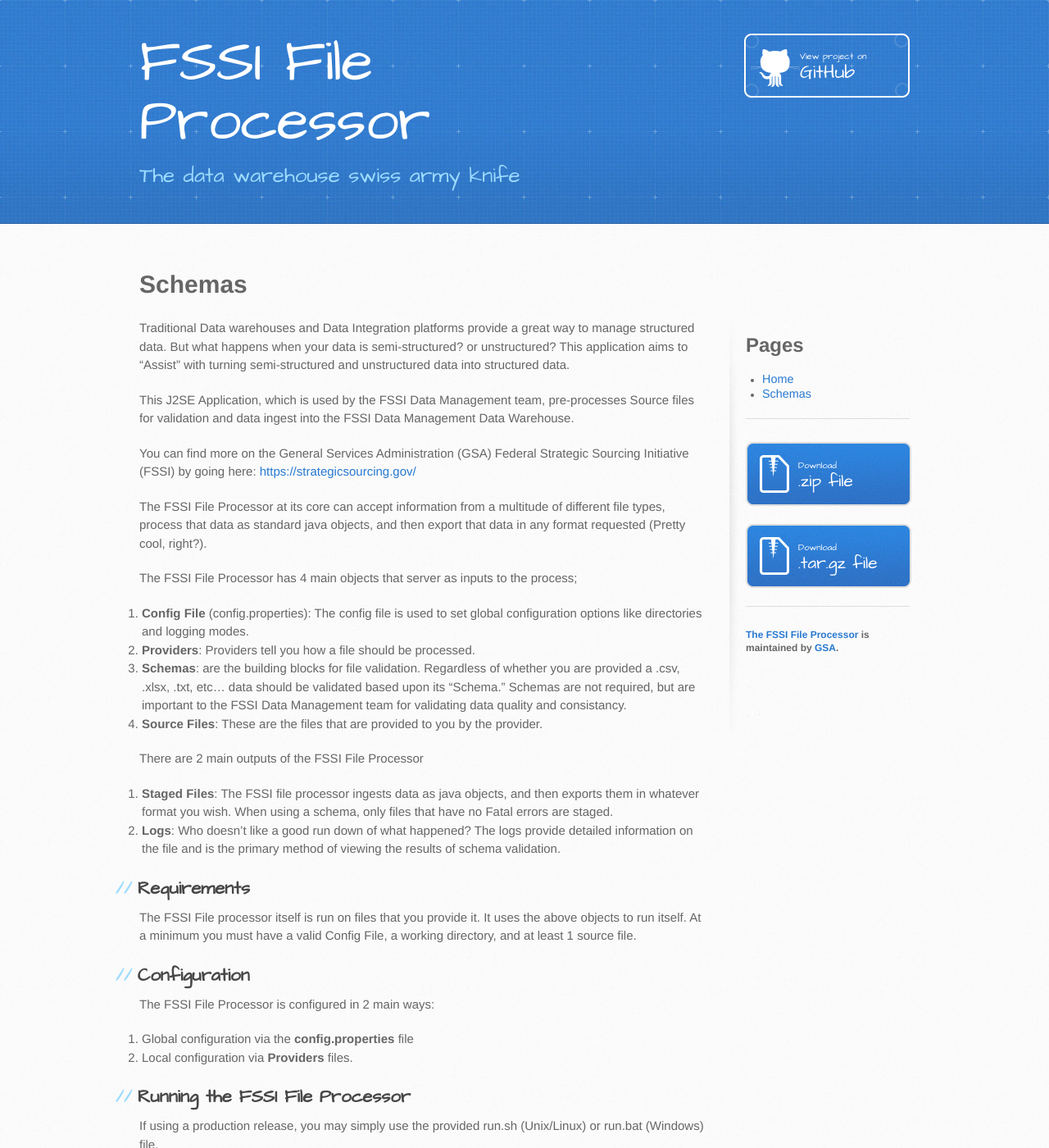
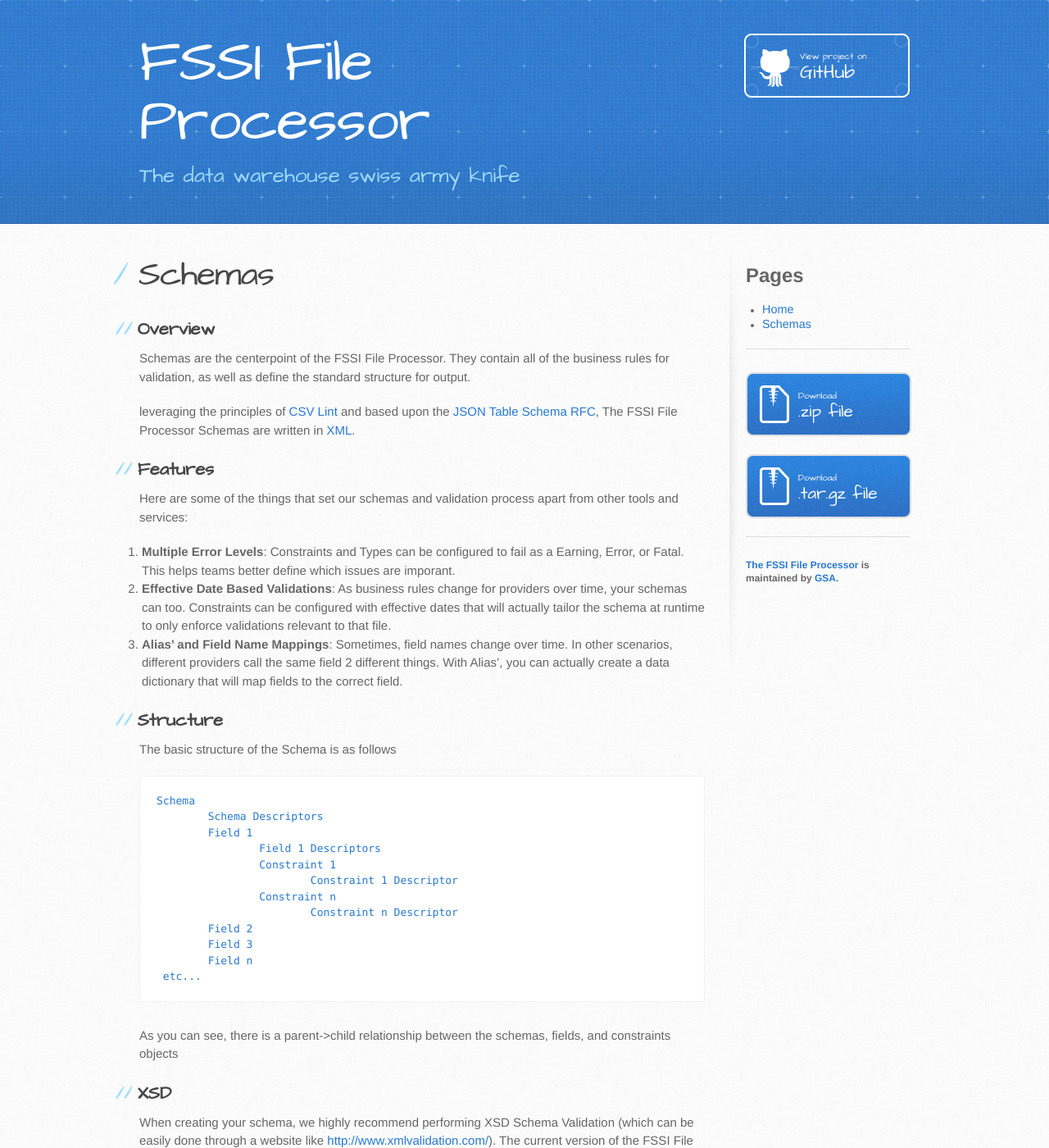
Before and after one commit to GSA/fssi-file-processor, a Jekyll site: the page built from _posts/2014-04-06-schemas.md, in a window 1280 px wide and 1400 px high. Shown: the whole window at 82% size. Built offline with Jekyll 4.4.1, drawn with Linux system fonts in a browser that asks for light colours; Markdown is read by kramdown in place of the engine named in the settings; some of the changed text lies outside the part shown.

Commit message:
Updated Schemas Page

```diff
--- a/_layouts/post.html
+++ b/_layouts/post.html
@@ -5,8 +5,8 @@
     {% include header.html %}
     <div id="content-wrapper">
       <div class="inner clearfix">
-        <h1>{{page.title}}</h1>
         <section id="main-content">
+         <h1>{{page.title}}</h1>
           {{ content }}
         </section>
         {% include sidebar.html %}
--- a/_posts/2014-04-06-schemas.md
+++ b/_posts/2014-04-06-schemas.md
@@ -3,43 +3,43 @@ layout: post
 title:  "Schemas"
 ---
 
-Traditional Data warehouses and Data Integration platforms provide a great way to manage structured data. But what happens when your data is semi-structured? or unstructured? This application aims to "Assist" with turning semi-structured and unstructured data into structured data.
 
-This J2SE Application, which is used by the FSSI Data Management team, pre-processes Source files for validation and data ingest into the FSSI Data Management Data Warehouse.
+##Overview
+Schemas are the centerpoint of the FSSI File Processor. They contain all of the business rules for validation, as well as define the standard structure for output.
 
-You can find more on the General Services Administration (GSA) Federal Strategic Sourcing Initiative (FSSI) by going here: [https://strategicsourcing.gov/](https://strategicsourcing.gov/)
-
-The FSSI File Processor at its core can accept information from a multitude of different file types, process that data as standard java objects, and then export that data in any format requested (Pretty cool, right?).
-
-The FSSI File Processor has 4 main objects that server as inputs to the process;
-
-1. **Config File** (config.properties): The config file is used to set global configuration options like directories and logging modes.
-2. **Providers**: Providers tell you how a file should be processed.
-3. **Schemas**: are the building blocks for file validation. Regardless of whether you are provided a .csv, .xlsx, .txt, etc... data should be validated based upon its "Schema." Schemas are not required, but are important to the FSSI Data Management team for validating data quality and consistancy.
-4. **Source Files**: These are the files that are provided to you by the provider.
-
-There are 2 main outputs of the FSSI File Processor
-
-1. **Staged Files**: The FSSI file processor ingests data as java objects, and then exports them in whatever format you wish. When using a schema, only files that have no Fatal errors are staged.
-2. **Logs**: Who doesn't like a good run down of what happened? The logs provide detailed information on the file and is the primary method of viewing the results of schema validation.
-
-##Requirements
-The FSSI File processor itself is run on files that you provide it. It uses the above objects to run itself. At a minimum you must have a valid Config File, a working directory, and at least 1 source file.
+leveraging the principles of [CSV Lint](http://csvlint.io) and based upon the [JSON Table Schema RFC](http://dataprotocols.org/json-table-schema/), The FSSI File Processor Schemas are written in [XML](http://en.wikipedia.org/wiki/XML).
 
 
-##Configuration
-The FSSI File Processor is configured in 2 main ways:
+##Features
+Here are some of the things that set our schemas and validation process apart from other tools and services:
 
-1. Global configuration via the **config.properties** file
-2. Local configuration via **Providers** files.
+1. **Multiple Error Levels**: Constraints and Types can be configured to fail as a Earning, Error, or Fatal. This helps teams better define which issues are imporant.
+2. **Effective Date Based Validations**: As business rules change for providers over time, your schemas can too. Constraints can be configured with effective dates that will actually tailor the schema at runtime to only enforce validations relevant to that file.
+3. **Alias' and Field Name Mappings**: Sometimes, field names change over time. In other scenarios, different providers call the same field 2 different things. With Alias', you can actually create a data dictionary that will map fields to the correct field.
 
 
-##Running the FSSI File Processor
-If using a production release, you may simply use the provided run.sh (Unix/Linux) or run.bat (Windows) file.
+##Structure
+The basic structure of the Schema is as follows
 
-If you are directly downloading the current head you can use maven to package the code (mvn package) and then run the following command:
 
-    java -Xms512m -Xmx1028m -jar ./target/fssi-fileprocessor-*-jar-with-dependencies.jar
+	Schema
+     	Schema Descriptors
+     	Field 1
+     		Field 1 Descriptors
+     		Constraint 1
+     			Constraint 1 Descriptor
+     		Constraint n
+     			Constraint n Descriptor
+     	Field 2
+     	Field 3
+     	Field n
+     etc...
 
-##Point of Contact
-If you have any questions on this repository, please feel free to contact [strategicsourcing@gsa.gov](mailto:strategicsourcing@gsa.gov).
+
+As you can see, there is a parent->child relationship between the schemas, fields, and constraints objects
+
+
+##XSD
+When creating your schema, we highly recommend performing XSD Schema Validation (which can be easily done through a website like [http://www.xmlvalidation.com/](http://www.xmlvalidation.com/)). The current version of the FSSI File Processor XSD can be found here: [https://github.com/GSA/fssi-file-processor/blob/master/src/main/resources/schema.xsd](https://github.com/GSA/fssi-file-processor/blob/master/src/main/resources/schema.xsd).
+
+This will allow you to quickly root out issues with the schema.
```
